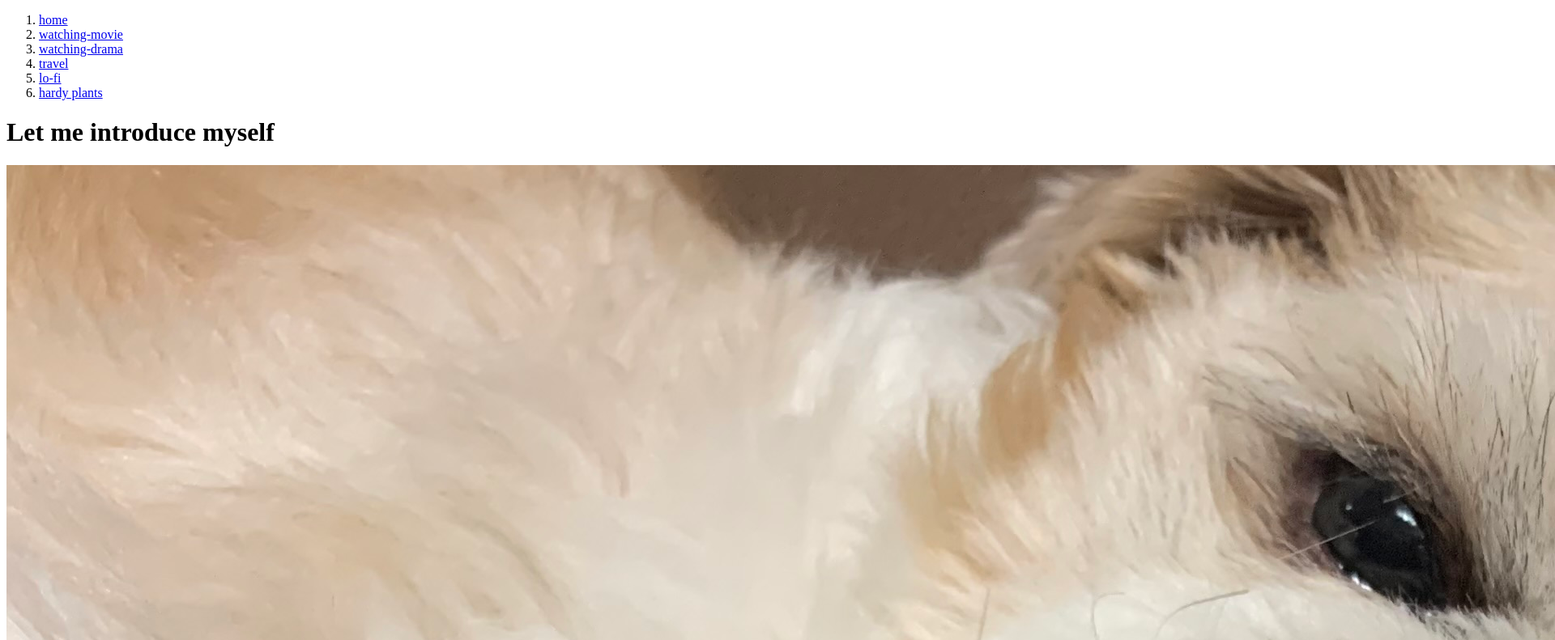
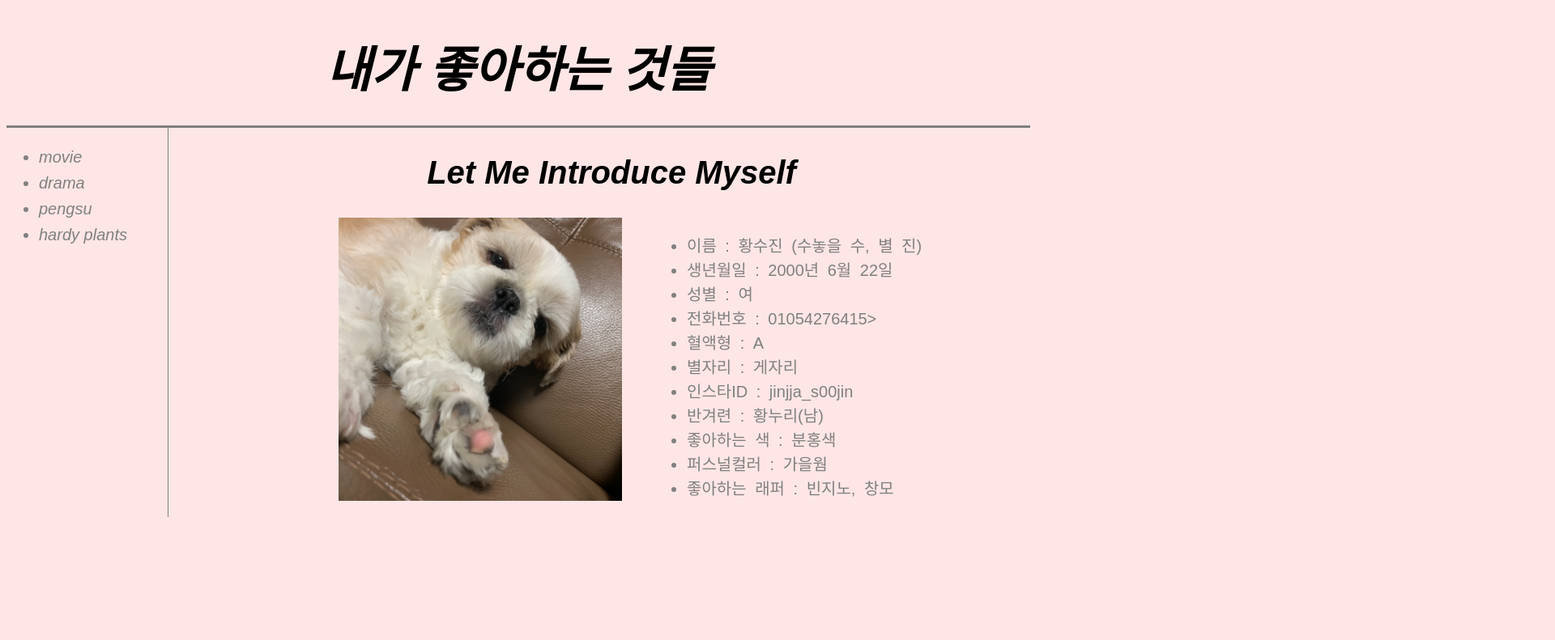
Before and after one commit to sara5885/jinjja_s00jin, a plain HTML site: page index.html in a window 1280 px wide. Shown: the top 791 px of the page at 81% size, 1920 px wide, since content can reach past the window. Drawn offline with Linux system fonts and the light colour scheme.

Commit message:
Add files via upload
거의 마지막

```diff
--- a/index.html
+++ b/index.html
@@ -3,21 +3,44 @@
   <head>
     <meta charset="utf-8">
     <title>jinjja_s00jin</title>
+
+<link rel="stylesheet" href="mystyle.css">
+
+
   </head>
   <body>
-    <ol>
-      <li><a href="index.html">home</a></li>
-      <li><a href="1-1.html">watching-movie</a></li>
-      <li><a href="1-2.html">watching-drama</a></li>
-      <li><a href="2.html">travel</a></li>
-      <li><a href="3.html">lo-fi</a></li>
-      <li><a href="4.html">hardy plants</a></li>
-    </ol>
+<h1><a href="index.html"> <font color="black">내가 좋아하는 것들</font></a></h1>
 
-<h1>Let me introduce myself</h1>
-<img src="IMG_4002.jpg" alt="IMG_4002" width"400">
+<div class="biggrid">
 
-<ul>
+
+  <div class="list" style="font-size: 20px;">
+    <ul>
+      <li><a href="1-1.html" class="watching" id="movie">movie</a></li>
+      <li><a href="1-2.html" class="watching" id="drama">drama</a></li>
+      <li><a href="2.html">pengsu</a></li>
+      <li><a href="3.html">hardy plants</a></li>
+    </ul>
+</div>
+
+
+<div class="article">
+
+<h2 style="font-size:40px; text-align:center; ">Let Me Introduce Myself</h2>
+
+
+<div class="littlebiggrid">
+
+<div class="nuri">
+
+<img style="width:350px;height:350px;" src="IMG_4002.jpg" alt="IMG_4002"
+align="right" >
+</div>
+
+
+
+<div class="tmi">
+<ul  style="font-size:20px;word-spacing:5px;line-height:30px;">
 <li>이름 : 황수진 (수놓을 수, 별 진)</li>
 <li>생년월일 : 2000년 6월 22일</li>
 <li>성별 : 여</li>
@@ -30,5 +53,14 @@
 <li>퍼스널컬러 : 가을웜</li>
 <li>좋아하는 래퍼 : 빈지노, 창모</li>
 </ul>
+</div>
+
+
+
+
+
+
+</div>
+    </div>
   </body>
 </html>
--- a/mystyle.css
+++ b/mystyle.css
@@ -1,17 +1,25 @@
 
 body {background-color:#ffe6e6;}
-a {color:grey;text-decoration:none;}
-li {color:grey;}
-h1{text-align:center;border-bottom:3px #808080 solid; padding:50px; margin:0px; display:block;font-style: oblique;
-font-size:70px;}
-.biggrid{display:grid; grid-template-columns:150px 1fr;
+a {color:grey;text-decoration:none;font-family: Arial, Helvetica, sans-serif;}
+li {color:grey;font-family: Arial, Helvetica, sans-serif;}
+h1{text-align:center;border-bottom:3px #808080 solid; padding:30px; margin:0px; display:block;
+font-size:60px;  font-family: Arial, Helvetica, sans-serif;font-style: oblique;}
+.biggrid{display:grid; grid-template-columns:200px 1fr;
 }
-.list{border-right:1px solid #808080; }
+.list{border-right:1px solid #808080;line-height: 160%; font-style: oblique;}
 .article{padding-left: 30px;}
-h2 {text-align:center; }
-p {text-align:center;}
+h2 {text-align:center;font-family: Arial, Helvetica, sans-serif;font-style: oblique;}
+p {text-align:center;font-family: Arial, Helvetica, sans-serif;}
+.smallgrid{display:grid; grid-template-columns: 600px 1fr;padding-top: 20px;}
+.littlebiggrid{display:grid; grid-template-columns:550px 1fr;}
+.nuri{padding-right: 20px;}
+.tmi{padding-left:20px;}
 
 
+  table { border-collapse: collapse;}
+  table,tr,td,th{ border: 1px solid black; text-align: center; padding: 10px;font-family: Arial, Helvetica, sans-serif;}
+
+  #netflix{text-decoration: underline; color:blue; }
 
 @media (max-width:700px)
 {
```
Also changed, not shown: 1-1.html (+4 -11 lines), 1-2.html (+4 -12 lines), 2.html (+14 -16 lines), 3.html (+6 -5 lines).
